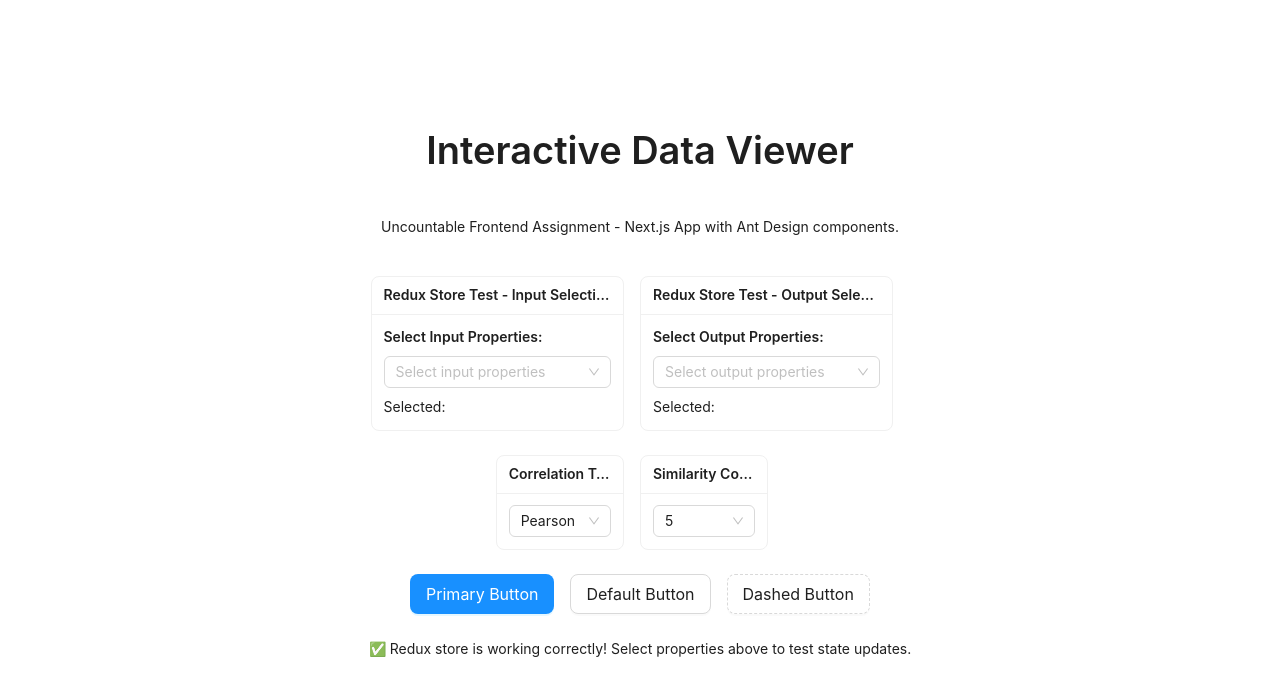
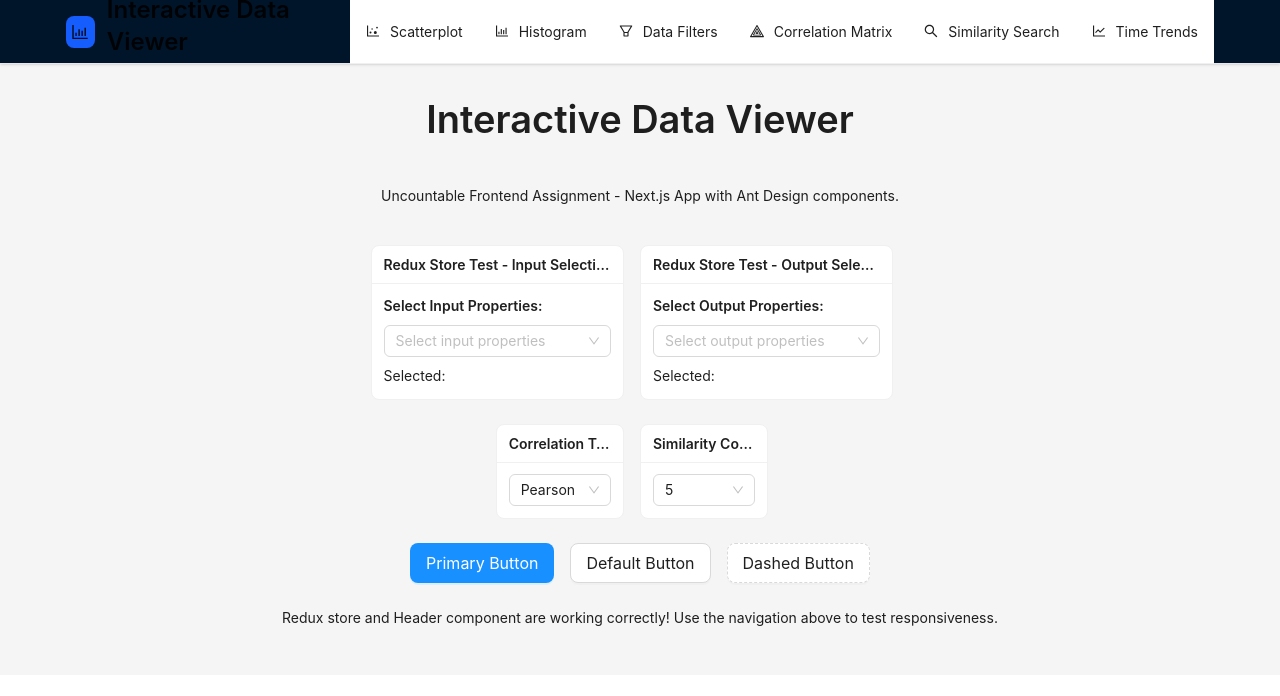
Before and after one commit to danialkhan02/Interactive-Data-Viewer, a Next.js app: page / in a window 1280 px wide. Shown: the top 696 px of the page. Built offline with nearby package versions, Linux system fonts and the light colour scheme.

Commit message:
feat(code): Created initial header component

```diff
--- a/app/page.tsx
+++ b/app/page.tsx
@@ -1,6 +1,6 @@
 'use client';
 
-import { Button, Typography, Space, Card, Row, Col, Select, Tag } from 'antd';
+import { Button, Typography, Space, Card, Row, Col, Select, Tag, Layout } from 'antd';
 import { useAppSelector, useAppDispatch } from '../src/store/hooks';
 import {
   setSelectedInputs,
@@ -9,9 +9,11 @@ import {
   setSimilarityCount
 } from '../src/store/datasetStore';
 import { getInputProperties, getOutputProperties } from '../src/services/dataParser';
+import Header from '../src/components/layout/Header';
 
 const { Title, Paragraph, Text } = Typography;
 const { Option } = Select;
+const { Content } = Layout;
 
 export default function Home() {
   const dispatch = useAppDispatch();
@@ -27,8 +29,11 @@ export default function Home() {
   const outputProps = getOutputProperties();
 
   return (
-    <div className="min-h-screen p-8 flex flex-col items-center justify-center">
-      <Space direction="vertical" align="center" size="large">
+    <Layout className="min-h-screen">
+      <Header />
+      <Content className="p-8">
+        <div className="max-w-7xl mx-auto">
+          <Space direction="vertical" align="center" size="large" className="w-full">
             <Title level={1}>Interactive Data Viewer</Title>
             <Paragraph className="text-center text-lg">
               Uncountable Frontend Assignment - Next.js App with Ant Design components.
@@ -128,9 +133,11 @@ export default function Home() {
             </Space>
 
             <Paragraph className="text-center text-gray-600">
-          ✅ Redux store is working correctly! Select properties above to test state updates.
+              Redux store and Header component are working correctly! Use the navigation above to test responsiveness.
             </Paragraph>
           </Space>
         </div>
+      </Content>
+    </Layout>
   );
 }
--- /dev/null
+++ b/src/components/layout/Header.tsx
@@ -0,0 +1,117 @@
+'use client';
+
+import { Layout, Typography, Menu, Button } from 'antd';
+import {
+  BarChartOutlined,
+  DotChartOutlined,
+  FilterOutlined,
+  HeatMapOutlined,
+  SearchOutlined,
+  LineChartOutlined,
+  MenuOutlined
+} from '@ant-design/icons';
+import { useState } from 'react';
+
+const { Header: AntHeader } = Layout;
+const { Title } = Typography;
+
+interface HeaderProps {
+  className?: string;
+}
+
+export default function Header({ className }: HeaderProps) {
+  const [mobileMenuVisible, setMobileMenuVisible] = useState(false);
+
+  const menuItems = [
+    {
+      key: 'scatterplot',
+      icon: <DotChartOutlined />,
+      label: 'Scatterplot',
+    },
+    {
+      key: 'histogram',
+      icon: <BarChartOutlined />,
+      label: 'Histogram',
+    },
+    {
+      key: 'filters',
+      icon: <FilterOutlined />,
+      label: 'Data Filters',
+    },
+    {
+      key: 'correlation',
+      icon: <HeatMapOutlined />,
+      label: 'Correlation Matrix',
+    },
+    {
+      key: 'similarity',
+      icon: <SearchOutlined />,
+      label: 'Similarity Search',
+    },
+    {
+      key: 'trends',
+      icon: <LineChartOutlined />,
+      label: 'Time Trends',
+    },
+  ];
+
+  const handleMenuClick = (e: { key: string }) => {
+    console.log('Navigate to:', e.key);
+    // TODO: Add navigation logic when routing is implemented
+    setMobileMenuVisible(false);
+  };
+
+  return (
+    <AntHeader className={`${className} bg-white shadow-sm border-b border-gray-200`}>
+      <div className="flex items-center justify-between h-full max-w-7xl mx-auto px-4">
+        {/* Logo and Title */}
+        <div className="flex items-center space-x-4">
+          <div className="flex items-center">
+            <div className="w-8 h-8 bg-blue-600 rounded-lg flex items-center justify-center mr-3">
+              <BarChartOutlined className="text-white text-lg" />
+            </div>
+            <Title level={3} className="m-0 text-gray-800 hidden sm:block">
+              Interactive Data Viewer
+            </Title>
+            <Title level={4} className="m-0 text-gray-800 block sm:hidden">
+              Data Viewer
+            </Title>
+          </div>
+        </div>
+
+        {/* Desktop Navigation */}
+        <div className="hidden lg:block">
+          <Menu
+            mode="horizontal"
+            items={menuItems}
+            onClick={handleMenuClick}
+            className="border-none bg-transparent"
+            style={{ lineHeight: '64px' }}
+          />
+        </div>
+
+        {/* Mobile Menu Button */}
+        <div className="lg:hidden">
+          <Button
+            type="text"
+            icon={<MenuOutlined />}
+            onClick={() => setMobileMenuVisible(!mobileMenuVisible)}
+            className="text-gray-600"
+          />
+        </div>
+      </div>
+
+      {/* Mobile Navigation Menu */}
+      {mobileMenuVisible && (
+        <div className="lg:hidden bg-white border-t border-gray-200 shadow-lg">
+          <Menu
+            mode="vertical"
+            items={menuItems}
+            onClick={handleMenuClick}
+            className="border-none"
+          />
+        </div>
+      )}
+    </AntHeader>
+  );
+}
```
Lines whose indentation alone changed are shown as unchanged.
